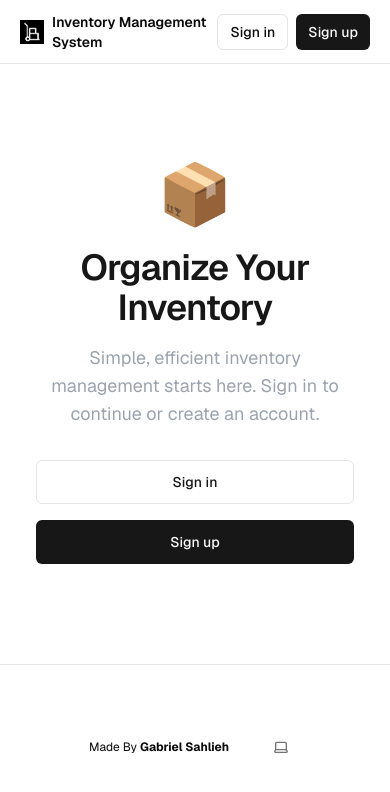
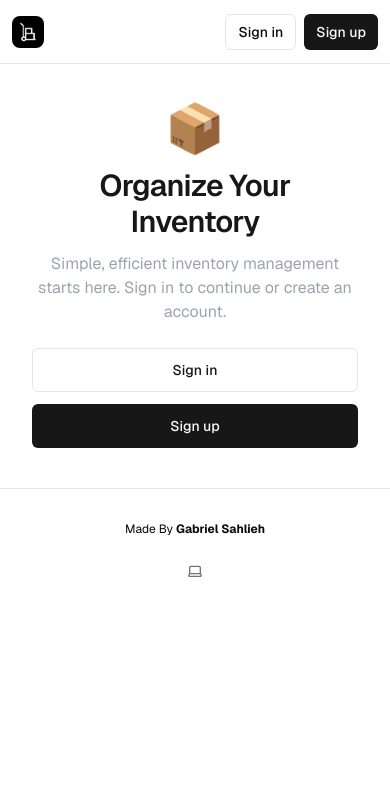
Before and after one commit to gsahlieh/inventory-management-system, a Next.js app in the folder frontend/: page / in a window 390 px wide. Shown: the top 792 px of the page. Built offline with nearby package versions, Linux system fonts and the light colour scheme; no server answers.

Commit message:
mobile responsiveness improved

```diff
--- a/frontend/app/(auth-pages)/layout.tsx
+++ b/frontend/app/(auth-pages)/layout.tsx
@@ -4,6 +4,6 @@ export default async function Layout({
   children: React.ReactNode;
 }) {
   return (
-    <div className="max-w-7xl flex flex-col gap-12 items-start">{children}</div>
+    <div className="w-full max-w-7xl flex flex-col gap-8 md:gap-12 items-center sm:items-start">{children}</div>
   );
 }
--- a/frontend/app/(auth-pages)/sign-in/page.tsx
+++ b/frontend/app/(auth-pages)/sign-in/page.tsx
@@ -8,7 +8,7 @@ import Link from "next/link";
 export default async function Login(props: { searchParams: Promise<Message> }) {
   const searchParams = await props.searchParams;
   return (
-    <form className="flex-1 flex flex-col min-w-64">
+    <form className="flex-1 flex flex-col w-full max-w-sm mx-auto px-4 sm:px-0">
       <h1 className="text-2xl font-medium">Sign in</h1>
       <p className="text-sm text-foreground">
         Don't have an account?{" "}
--- a/frontend/app/(auth-pages)/sign-up/page.tsx
+++ b/frontend/app/(auth-pages)/sign-up/page.tsx
@@ -12,7 +12,7 @@ export default async function Signup(props: {
   const searchParams = await props.searchParams;
   if ("message" in searchParams) {
     return (
-      <div className="w-full flex-1 flex items-center h-screen sm:max-w-md justify-center gap-2 p-4">
+      <div className="w-full flex-1 flex items-center h-full sm:h-screen max-w-sm sm:max-w-md mx-auto justify-center gap-2 p-4">
         <FormMessage message={searchParams} />
       </div>
     );
@@ -20,7 +20,7 @@ export default async function Signup(props: {
 
   return (
     <>
-      <form className="flex flex-col min-w-64 max-w-64 mx-auto">
+      <form className="flex flex-col w-full max-w-sm mx-auto px-4 sm:px-0">
         <h1 className="text-2xl font-medium">Sign up</h1>
         <p className="text-sm text text-foreground">
           Already have an account?{" "}
--- a/frontend/app/layout.tsx
+++ b/frontend/app/layout.tsx
@@ -54,13 +54,14 @@ export default function RootLayout({
           disableTransitionOnChange
         >
           <main className="min-h-screen flex flex-col items-center">
-            <div className="flex-1 w-full flex flex-col gap-20 items-center">
+            <div className="flex-1 w-full flex flex-col gap-10 md:gap-20 items-center">
               <nav className="w-full flex justify-center border-b border-b-foreground/10 h-16">
-                <div className="w-full max-w-5xl flex justify-between items-center p-3 px-5 text-sm">
+                <div className="w-full max-w-5xl flex flex-row justify-between items-center p-2 px-3 md:p-3 md:px-5 text-sm">
                   {/* --- Nav Icon Update --- */}
                   <div className="flex items-center font-semibold">
                     {/* Wrap Image and Text in Link for combined click area */}
                     <Link href={"/"} className="flex items-center gap-2">
+                      <div className="bg-black rounded-lg p-1">
                         <Image
                           src="/logo.png" // Path relative to public folder
                           alt="App Logo"
@@ -68,18 +69,22 @@ export default function RootLayout({
                           height={24} // Adjust size as needed
                           priority // Optional: Load icon faster as it's in the initial view
                         />
-                      <span>Inventory Management System</span>
+                      </div>
+
+                      <span className="hidden sm:inline">Inventory Management System</span>
                     </Link>
                   </div>
                   {/* --- End Nav Icon Update --- */}
+                  <div className="flex-shrink-0">
                     {!hasEnvVars ? <EnvVarWarning /> : <HeaderAuth />}
                   </div>
+                </div>
               </nav>
-              <div className="flex flex-col gap-20 max-w-5xl p-5">
+              <div className="flex flex-col gap-10 md:gap-20 w-full max-w-5xl px-4 sm:px-5 md:p-5">
                 {children}
               </div>
 
-              <footer className="w-full flex items-center justify-center border-t mx-auto text-center text-xs gap-8 py-16">
+              <footer className="w-full flex flex-col sm:flex-row items-center justify-center border-t mx-auto text-center text-xs gap-4 sm:gap-8 py-8 sm:py-16 px-4">
                 <p>
                   Made By{" "}
                   <a
--- a/frontend/app/page.tsx
+++ b/frontend/app/page.tsx
@@ -4,21 +4,21 @@ import { Button } from '@/components/ui/button';
 export default async function Home() {
   return (
     <>
-      <section className="text-white flex items-center justify-center">
+      <section className="text-white flex items-center justify-center w-full">
         <div className="container mx-auto px-4 sm:px-6 lg:px-8 text-center">
           <div className="max-w-2xl mx-auto">
-            <div className="text-6xl sm:text-7xl md:text-8xl mb-6">📦</div>
+            <div className="text-5xl sm:text-6xl md:text-7xl lg:text-8xl mb-4 sm:mb-6">📦</div>
 
-            <h1 className="text-4xl text-primary font-semibold tracking-tight sm:text-5xl md:text-6xl mb-4">
+            <h1 className="text-3xl sm:text-4xl text-primary font-semibold tracking-tight md:text-5xl lg:text-6xl mb-3 sm:mb-4">
               Organize Your Inventory
             </h1>
 
-            <p className="mt-3 text-lg text-gray-400 sm:mt-5 sm:text-xl md:mt-5">
+            <p className="mt-2 sm:mt-3 text-base sm:text-lg text-gray-400 md:text-xl lg:mt-5">
               Simple, efficient inventory management starts here. Sign in to
               continue or create an account.
             </p>
 
-            <div className="mt-8 sm:mt-10 flex flex-col sm:flex-row sm:justify-center space-y-4 sm:space-y-0 sm:space-x-4 text-primary">
+            <div className="mt-6 sm:mt-8 md:mt-10 flex flex-col sm:flex-row sm:justify-center space-y-3 sm:space-y-0 sm:space-x-4 text-primary">
               <Button
                 asChild
                 size="lg"
--- a/frontend/app/protected/page.tsx
+++ b/frontend/app/protected/page.tsx
@@ -60,7 +60,7 @@ export default async function ProtectedPage() {
   return (
     <div className="flex-1 w-full flex flex-col gap-8">
       <div className="w-full">
-        <div className="bg-accent text-sm p-4 rounded-md text-foreground flex flex-col gap-3">
+        <div className="bg-accent text-sm p-3 sm:p-4 rounded-md text-foreground flex flex-col gap-2 sm:gap-3">
           <h2 className="font-semibold text-lg">
             Welcome to the Inventory Management System
           </h2>
--- a/frontend/components/header-auth.tsx
+++ b/frontend/components/header-auth.tsx
@@ -15,11 +15,11 @@ export default async function AuthButton() {
   if (!hasEnvVars) {
     return (
       <>
-        <div className="flex gap-4 items-center">
+        <div className="flex flex-col sm:flex-row gap-4 items-center">
           <div>
             <Badge
               variant={"default"}
-              className="font-normal pointer-events-none"
+              className="font-normal pointer-events-none text-center sm:text-left"
             >
               Please update .env.local file with anon key and url
             </Badge>
@@ -49,10 +49,12 @@ export default async function AuthButton() {
     );
   }
   return user ? (
-    <div className="flex items-center gap-4">
-      Hey, {user.email}!
+    <div className="flex flex-row items-center gap-2 sm:gap-4">
+      <span className="truncate max-w-[120px] sm:max-w-[200px] text-xs sm:text-sm">
+        Hey, {user.email}!
+      </span>
       <form action={signOutAction}>
-        <Button type="submit" variant={"outline"}>
+        <Button type="submit" variant={"outline"} size="sm">
           Sign out
         </Button>
       </form>
--- a/frontend/components/hero.tsx
+++ b/frontend/components/hero.tsx
@@ -3,8 +3,8 @@ import SupabaseLogo from "./supabase-logo";
 
 export default function Header() {
   return (
-    <div className="flex flex-col gap-16 items-center">
-      <div className="flex gap-8 justify-center items-center">
+    <div className="flex flex-col gap-8 sm:gap-16 items-center">
+      <div className="flex gap-6 sm:gap-8 justify-center items-center">
         <a
           href="https://supabase.com/?utm_source=create-next-app&utm_medium=template&utm_term=nextjs"
           target="_blank"
@@ -18,7 +18,7 @@ export default function Header() {
         </a>
       </div>
       <h1 className="sr-only">Supabase and Next.js Starter Template</h1>
-      <p className="text-3xl lg:text-4xl !leading-tight mx-auto max-w-xl text-center">
+      <p className="text-xl sm:text-2xl md:text-3xl lg:text-4xl !leading-tight mx-auto max-w-xl text-center px-4 sm:px-0">
         The fastest way to build apps with{" "}
         <a
           href="https://supabase.com/?utm_source=create-next-app&utm_medium=template&utm_term=nextjs"
```
Lines whose indentation alone changed are shown as unchanged.
